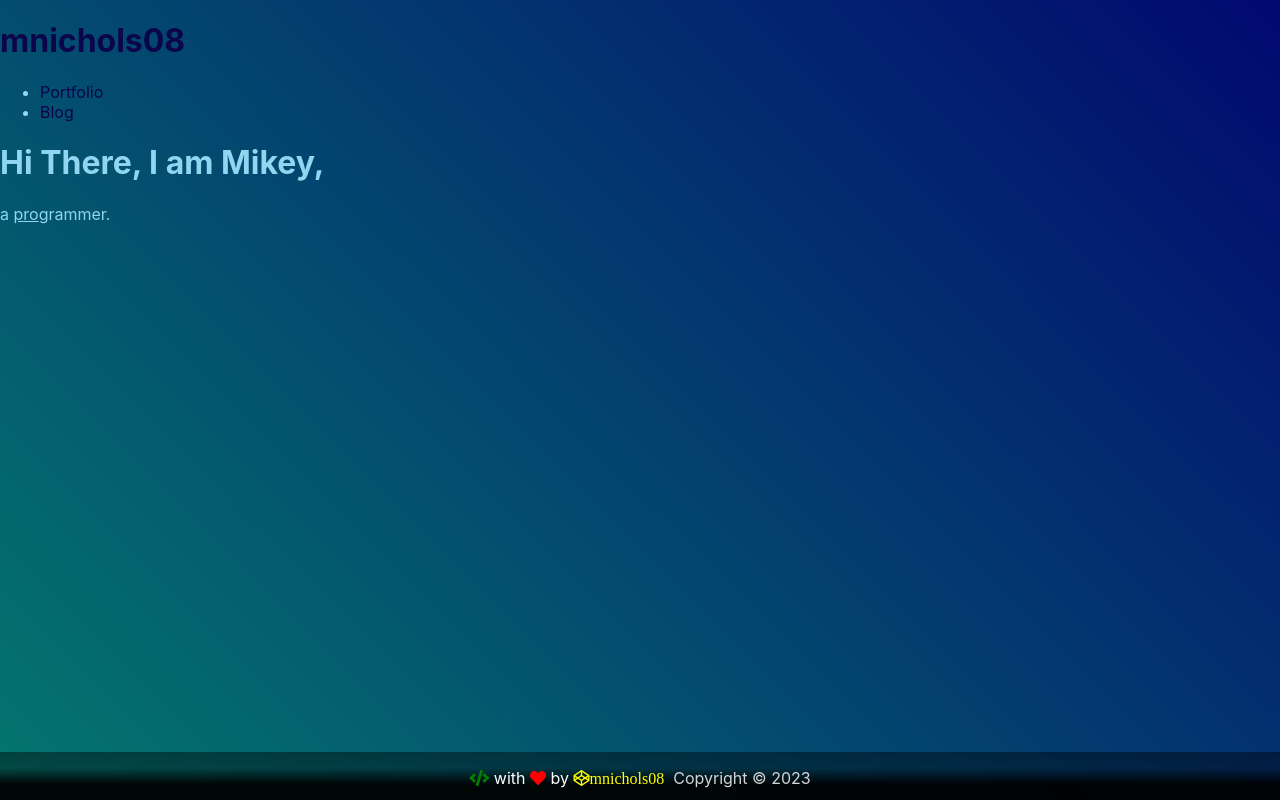
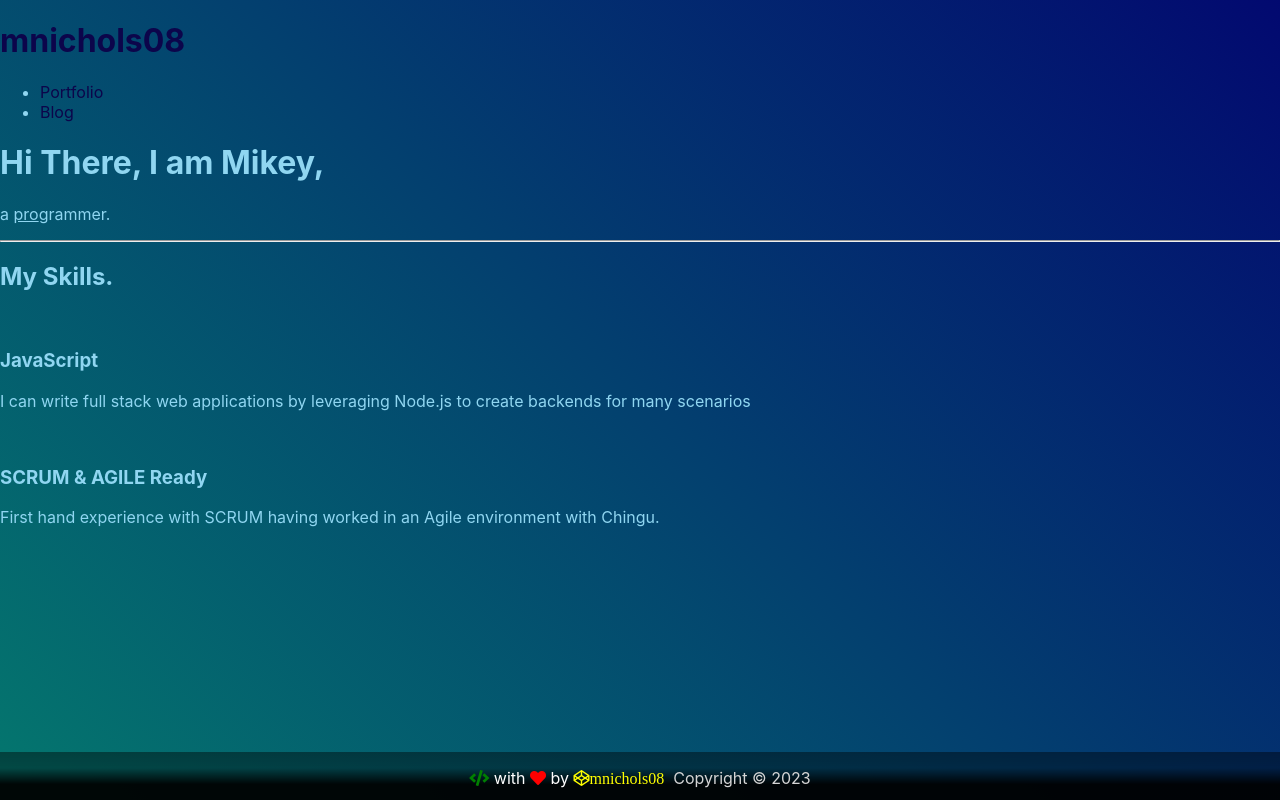
Before and after one commit to mnichols08/portfolio, a React (Create React App) app: page / in a window 1280 px wide. Built offline with nearby package versions, Linux system fonts and the light colour scheme.

Commit message:
add skills to Welcome Component

```diff
--- a/src/components/Welcome/Index.component.js
+++ b/src/components/Welcome/Index.component.js
@@ -4,6 +4,20 @@ function Welcome() {
       <div className="welcome">
         <h1>Hi There, I am Mikey,</h1>
         <p>a <span className="pro">pro</span>grammer.</p>
+        <hr />
+        <div className="skills">
+          <h2>My Skills.</h2>
+          <div className="skill-row">
+            <img className="" src="" alt="" />
+            <h3>JavaScript</h3>
+            <p>I can write full stack web applications by leveraging Node.js to create backends for many scenarios</p>
+          </div>
+          <div className="skill-row">
+            <img className="" src="" alt="" />
+            <h3>SCRUM & AGILE Ready</h3>
+            <p>First hand experience with SCRUM having worked in an Agile environment with Chingu.</p>
+          </div>
+        </div>
       </div>
     );
   }
```
